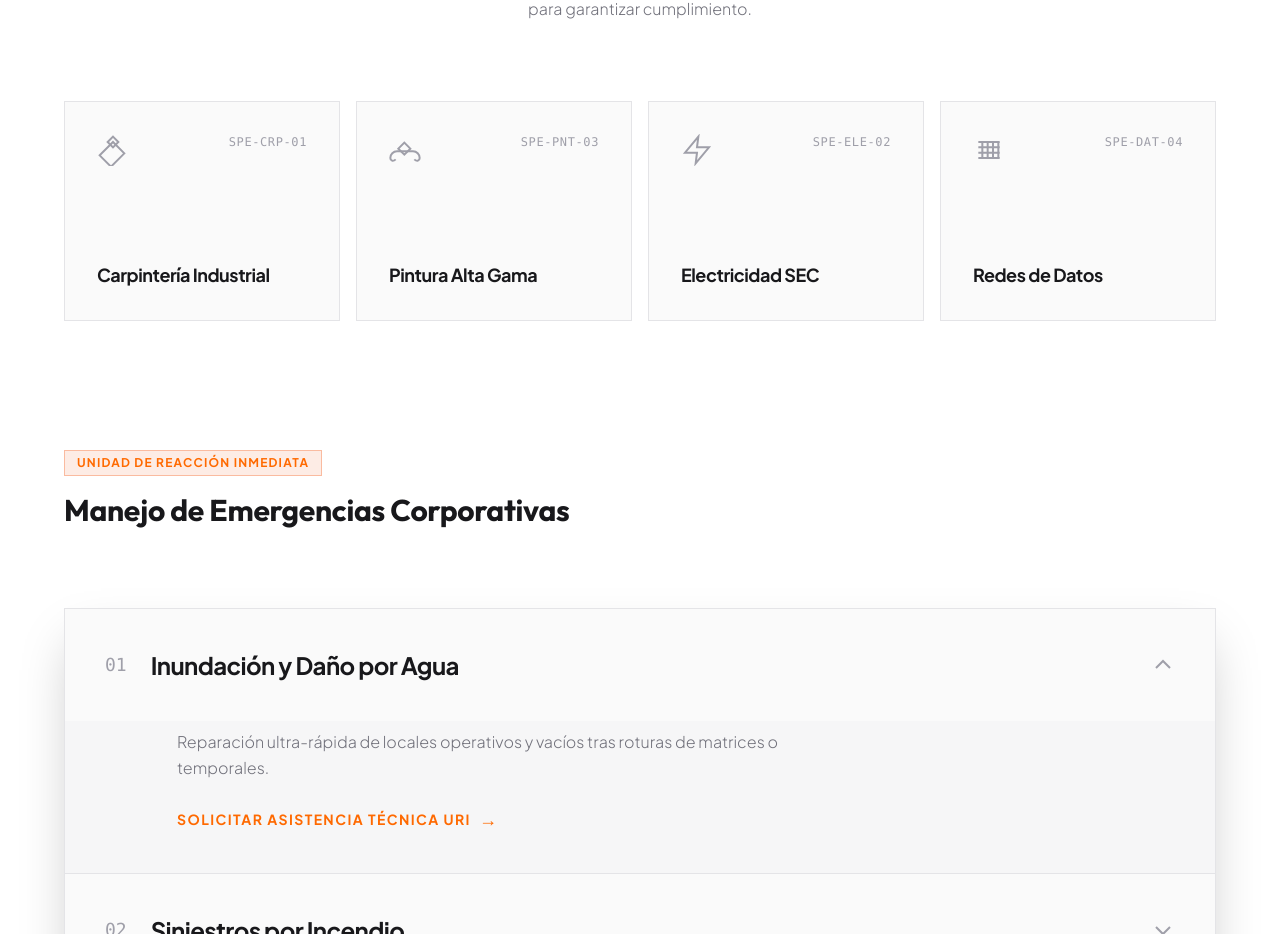
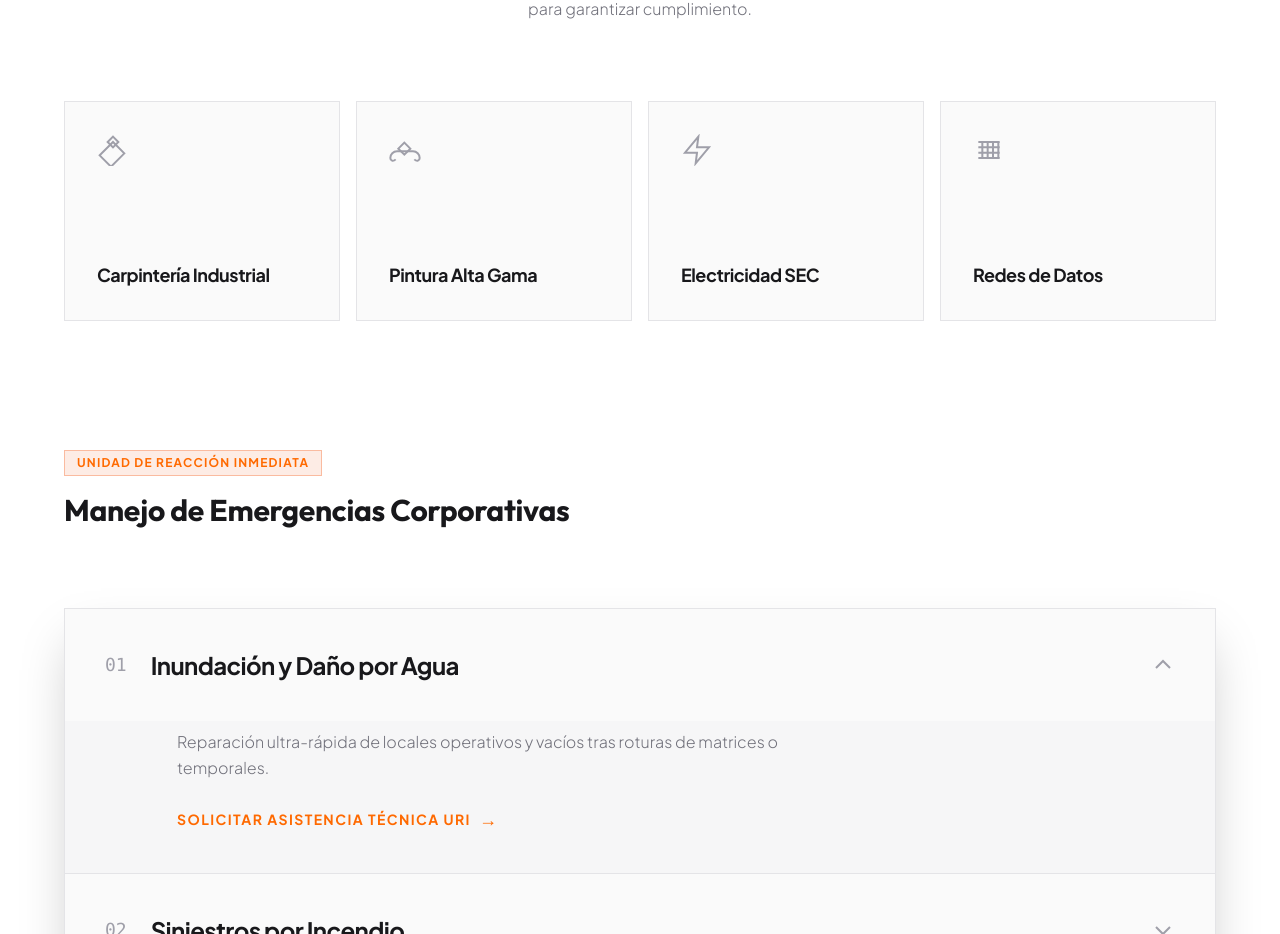
Before and after one commit to adasmeproyectos/total-repair-b2b, a Next.js app: page /servicios in a window 1280 px wide. Shown: the part 958-1892 px from the top of the page. Built offline with nearby package versions, Linux system fonts and the light colour scheme.

Commit message:
UI: Remove technical codes from service cards for a cleaner B2B aesthetic

```diff
--- a/app/servicios/page.tsx
+++ b/app/servicios/page.tsx
@@ -18,10 +18,10 @@ const Icon = ({ name }: { name: string }) => {
 
 // Datos técnicos de especialidades
 const specialities = [
-  { name: "Carpintería Industrial", icon: "carpentery", code: "SPE-CRP-01" },
-  { name: "Pintura Alta Gama", icon: "paint", code: "SPE-PNT-03" },
-  { name: "Electricidad SEC", icon: "sec", code: "SPE-ELE-02" },
-  { name: "Redes de Datos", icon: "data", code: "SPE-DAT-04" },
+  { name: "Carpintería Industrial", icon: "carpentery" },
+  { name: "Pintura Alta Gama", icon: "paint" },
+  { name: "Electricidad SEC", icon: "sec" },
+  { name: "Redes de Datos", icon: "data" },
 ];
 
 // Datos de siniestros para el acordeón
@@ -102,7 +102,7 @@ export default function Servicios() {
         <div className="grid grid-cols-2 md:grid-cols-4 gap-4">
           {specialities.map((spec, index) => (
             <motion.div
-              key={spec.code}
+              key={spec.name}
               initial={{ opacity: 0, y: 20 }}
               whileInView={{ opacity: 1, y: 0 }}
               viewport={{ once: true }}
@@ -111,7 +111,6 @@ export default function Servicios() {
             >
               <div className="flex justify-between items-start">
                 <Icon name={spec.icon} />
-                <span className="text-xs font-mono text-zinc-400 tracking-wider group-hover:text-zinc-400">{spec.code}</span>
               </div>
               <h3 className="text-lg font-bold text-zinc-900 leading-snug tracking-tight group-hover:text-orange-500 transition-colors">
                 {spec.name}
```
